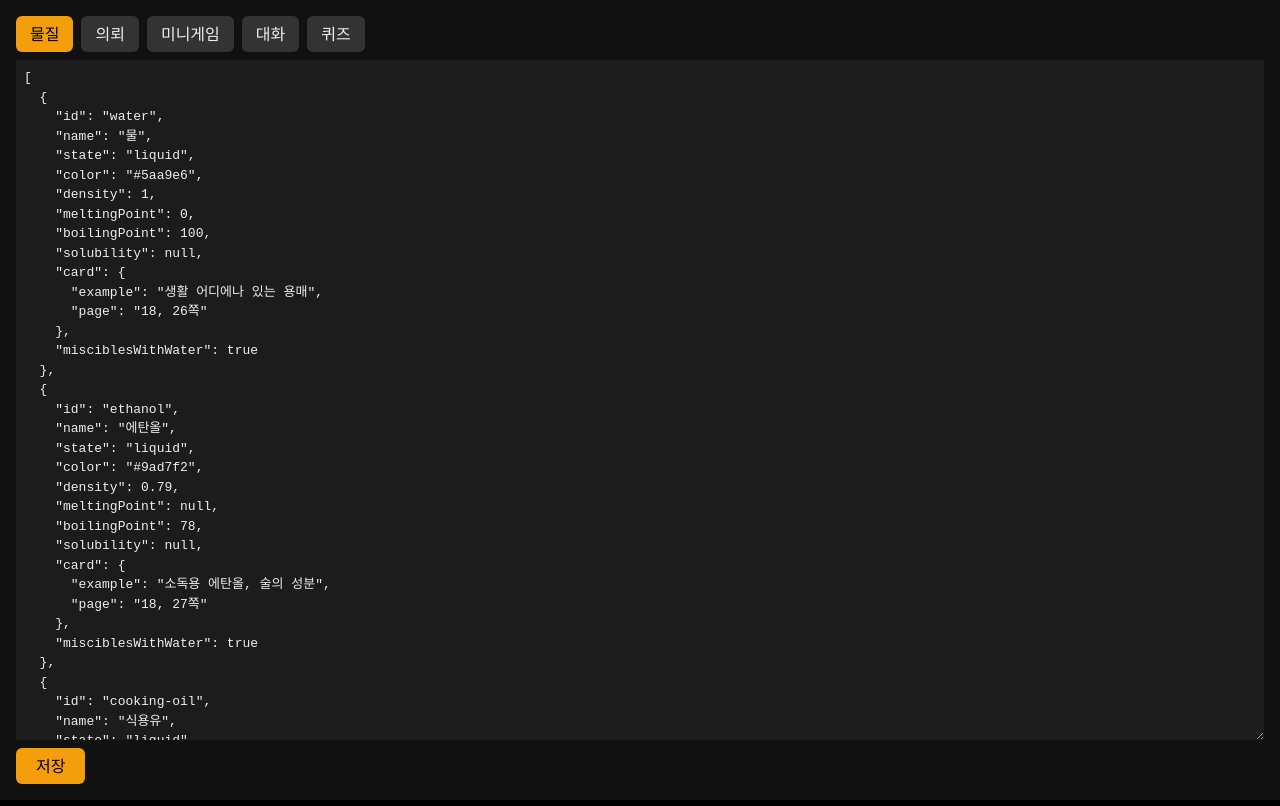
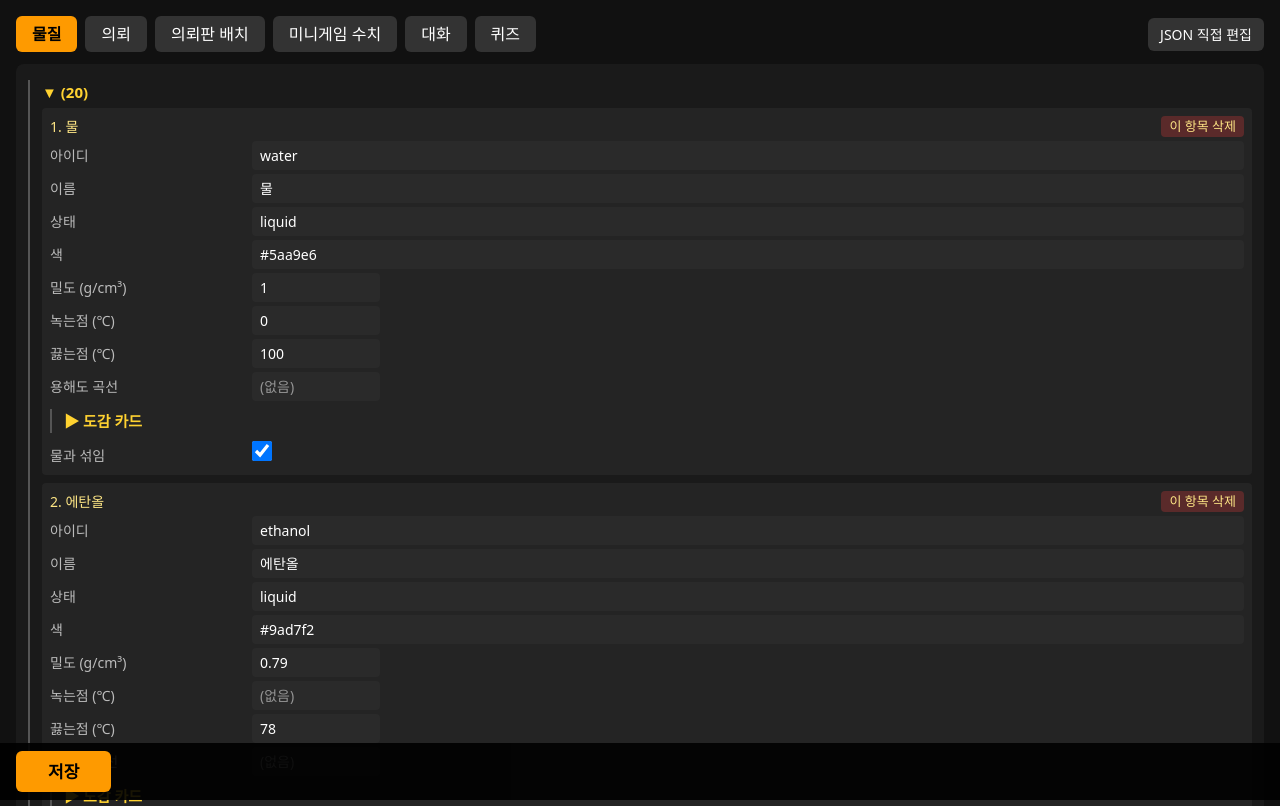
Before and after one commit to tgtec26/snug-matter-properties-game, a Next.js app: page /admin in a window 1280 px wide. Shown: the top 806 px of the page. Built offline with nearby package versions, Linux system fonts and the light colour scheme.

Commit message:
feat: admin form editor and drag-to-place mission board
Co-Authored-By: Claude Sonnet 5.5 <noreply@anthropic.com>

```diff
--- /dev/null
+++ b/app/admin/_components/BoardEditor.tsx
@@ -0,0 +1,33 @@
+'use client';
+
+import { useRef } from 'react';
+
+interface M { id: string; title: string; place: string; kind: string; pos: { x: number; y: number }; [k: string]: unknown }
+const SCALE = 0.7;
+
+/** 의뢰판 배경 위에서 카드를 끌어 위치를 정한다 (무대 1280×800 좌표) */
+export default function BoardEditor({ missions, onChange }: { missions: M[]; onChange: (m: M[]) => void }) {
+  const drag = useRef<{ id: string; dx: number; dy: number } | null>(null);
+  const box = useRef<HTMLDivElement>(null);
+  const local = (e: React.PointerEvent) => { const r = box.current!.getBoundingClientRect(); return { x: (e.clientX - r.left) / SCALE, y: (e.clientY - r.top) / SCALE }; };
+  return (
+    <div className="text-white">
+      <div className="mb-2 text-[14px] text-[#bbb]">카드를 끌어서 옮기세요. 카드 중심이 좌표입니다. 아래 저장 단추를 눌러야 반영됩니다. (연습 의뢰는 지도에 나오지 않음)</div>
+      <div ref={box} className="relative overflow-hidden rounded-lg border border-[#555]" style={{ width: 1280 * SCALE, height: 800 * SCALE, touchAction: 'none' }}
+        onPointerMove={e => { const d = drag.current; if (!d) return; const p = local(e); onChange(missions.map(m => (m.id === d.id ? { ...m, pos: { x: Math.round(p.x - d.dx), y: Math.round(p.y - d.dy) } } : m))); }}
+        onPointerUp={() => { drag.current = null; }} onPointerLeave={() => { drag.current = null; }}>
+        {/* eslint-disable-next-line @next/next/no-img-element */}
+        <img src="/assets/bg/board.webp" alt="" draggable={false} className="absolute inset-0 h-full w-full pointer-events-none" />
+        {missions.filter(m => m.kind !== 'tutorial').map(m => (
+          <div key={m.id} className="absolute -translate-x-1/2 -translate-y-1/2 cursor-grab rounded-2xl border-4 border-amber-600 bg-amber-50 px-3 py-2 text-slate-800 shadow-xl select-none"
+            style={{ left: m.pos.x * SCALE, top: m.pos.y * SCALE, width: 230 * SCALE }}
+            onPointerDown={e => { (e.currentTarget as HTMLElement).setPointerCapture(e.pointerId); const p = local(e); drag.current = { id: m.id, dx: p.x - m.pos.x, dy: p.y - m.pos.y }; }}>
+            <div className="text-[11px] font-bold text-amber-700">{m.kind} · {m.place}</div>
+            <div className="text-[15px] font-black leading-tight">{m.title}</div>
+            <div className="text-[11px] text-slate-500">x {m.pos.x}, y {m.pos.y}</div>
+          </div>
+        ))}
+      </div>
+    </div>
+  );
+}
--- /dev/null
+++ b/app/admin/_components/JsonForm.tsx
@@ -0,0 +1,98 @@
+'use client';
+
+import { useState } from 'react';
+
+type J = string | number | boolean | null | J[] | { [k: string]: J };
+
+const LABEL: Record<string, string> = {
+  id: '아이디', name: '이름', state: '상태', color: '색', density: '밀도 (g/cm³)', densityNote: '밀도 설명', meltingPoint: '녹는점 (℃)', boilingPoint: '끓는점 (℃)',
+  solubility: '용해도 곡선', t: '온도 (℃)', g: '물 100 g당 녹는 양 (g)', misciblesWithWater: '물과 섞임', dissolvesInWater: '물에 녹음', floatsInSaltwater: '소금물에서 뜸',
+  card: '도감 카드', example: '생활 예', page: '교과서 쪽', reference: '자료실 전용', title: '의뢰 이름', place: '장소', npc: '의뢰인', kind: '종류', components: '혼합물 성분',
+  investigate: '조사 미니게임', targets: '조사 대상', steps: '분리 단계', method: '방법', obtains: '얻는 물질', leaves: '남는 물질', intro: '수락 대사', outro: '완료 대사', pos: '지도 위치', x: 'x', y: 'y',
+  mission: '의뢰', q: '문제', choices: '보기', answer: '정답 번호(0부터)', why: '해설', reasons: '불가 안내 문구', hints: '갈림길 힌트', npcs: '의뢰인 정보',
+};
+const label = (k: string) => LABEL[k] ?? k;
+const summary = (v: J, i: number): string => {
+  if (v && typeof v === 'object' && !Array.isArray(v)) {
+    const o = v as Record<string, J>;
+    const s = o.name ?? o.title ?? o.q ?? o.id ?? o.method;
+    if (typeof s === 'string') return `${i + 1}. ${s}`;
+  }
+  return `${i + 1}`;
+};
+const blank = (v: J): J => {
+  if (Array.isArray(v)) return [];
+  if (v && typeof v === 'object') return Object.fromEntries(Object.entries(v).map(([k, x]) => [k, blank(x)]));
+  if (typeof v === 'number') return 0;
+  if (typeof v === 'boolean') return false;
+  return typeof v === 'string' ? '' : null;
+};
+
+const inputCls = 'rounded bg-[#2a2a2a] px-2 py-1 text-[14px] text-white outline-none focus:ring-2 focus:ring-amber-500';
+
+function Node({ k, v, onChange, depth }: { k: string; v: J; onChange: (n: J) => void; depth: number }) {
+  const [open, setOpen] = useState(depth < 1);
+  if (Array.isArray(v)) {
+    const prim = v.every(x => typeof x !== 'object' || x === null);
+    if (prim) return (
+      <Row k={k}>
+        <div className="flex flex-col gap-1 w-full">
+          {v.map((x, i) => (
+            <div key={i} className="flex gap-1">
+              <input className={`${inputCls} flex-1`} value={x === null ? '' : String(x)} onChange={e => onChange(v.map((y, j) => (j === i ? (typeof x === 'number' ? Number(e.target.value) : e.target.value) : y)))} />
+              <button className="rounded bg-[#444] px-2 text-[13px]" onClick={() => onChange(v.filter((_, j) => j !== i))}>삭제</button>
+            </div>
+          ))}
+          <button className="self-start rounded bg-[#444] px-3 py-0.5 text-[13px]" onClick={() => onChange([...v, typeof v[0] === 'number' ? 0 : ''])}>+ 추가</button>
+        </div>
+      </Row>
+    );
+    return (
+      <div className="border-l-2 border-[#555] pl-3 my-1">
+        <button className="text-[15px] font-bold text-amber-300" onClick={() => setOpen(!open)}>{open ? '▼' : '▶'} {label(k)} ({v.length})</button>
+        {open && (
+          <div className="flex flex-col gap-2 mt-1">
+            {v.map((x, i) => (
+              <div key={i} className="rounded bg-[#242424] p-2">
+                <div className="flex justify-between text-[14px] text-amber-200 mb-1"><span>{summary(x, i)}</span>
+                  <button className="rounded bg-[#5a2a2a] px-2 text-[13px]" onClick={() => onChange(v.filter((_, j) => j !== i))}>이 항목 삭제</button></div>
+                <Node k="" v={x} depth={depth + 1} onChange={n => onChange(v.map((y, j) => (j === i ? n : y)))} />
+              </div>
+            ))}
+            <button className="self-start rounded bg-[#444] px-3 py-1 text-[13px]" onClick={() => onChange([...v, v.length ? blank(v[v.length - 1]) : {}])}>+ 항목 추가</button>
+          </div>
+        )}
+      </div>
+    );
+  }
+  if (v && typeof v === 'object') {
+    const inner = (
+      <div className="flex flex-col gap-1">
+        {Object.entries(v).map(([ck, cv]) => <Node key={ck} k={ck} v={cv} depth={depth + 1} onChange={n => onChange({ ...v, [ck]: n })} />)}
+      </div>
+    );
+    return k ? (
+      <div className="border-l-2 border-[#555] pl-3 my-1">
+        <button className="text-[15px] font-bold text-amber-300" onClick={() => setOpen(!open)}>{open ? '▼' : '▶'} {label(k)}</button>
+        {open && inner}
+      </div>
+    ) : inner;
+  }
+  if (typeof v === 'boolean') return <Row k={k}><input type="checkbox" className="h-5 w-5" checked={v} onChange={e => onChange(e.target.checked)} /></Row>;
+  if (typeof v === 'string' && (v.length > 36 || v.includes('\n'))) return <Row k={k}><textarea className={`${inputCls} w-full`} rows={2} value={v} onChange={e => onChange(e.target.value)} /></Row>;
+  return (
+    <Row k={k}>
+      <input className={`${inputCls} ${typeof v === 'number' || v === null ? 'w-32' : 'w-full'}`} value={v === null ? '' : String(v)} placeholder={v === null ? '(없음)' : ''}
+        onChange={e => { const t = e.target.value; onChange(typeof v === 'number' || v === null ? (t === '' ? null : Number.isNaN(Number(t)) ? t : Number(t)) : t); }} />
+    </Row>
+  );
+}
+
+function Row({ k, children }: { k: string; children: React.ReactNode }) {
+  return <div className="flex items-start gap-3"><div className="w-[190px] shrink-0 pt-1 text-[14px] text-[#bbb]">{k ? label(k) : ''}</div><div className="flex-1">{children}</div></div>;
+}
+
+/** 어떤 JSON이든 입력칸으로 편집하는 폼 */
+export default function JsonForm({ value, onChange }: { value: J; onChange: (v: J) => void }) {
+  return <div className="text-white"><Node k="" v={value} depth={0} onChange={onChange} /></div>;
+}
--- a/app/admin/page.tsx
+++ b/app/admin/page.tsx
@@ -1,36 +1,56 @@
 'use client';
 
 import { useEffect, useState } from 'react';
+import JsonForm from './_components/JsonForm';
+import BoardEditor from './_components/BoardEditor';
 
 const TABS = [
-  ['substances', '물질'], ['missions', '의뢰'], ['minigame-config', '미니게임'], ['dialog-config', '대화'], ['quiz-pool', '퀴즈'],
+  ['substances', '물질'], ['missions', '의뢰'], ['board', '의뢰판 배치'], ['minigame-config', '미니게임 수치'], ['dialog-config', '대화'], ['quiz-pool', '퀴즈'],
 ] as const;
+type Tab = (typeof TABS)[number][0];
+const fileOf = (t: Tab) => (t === 'board' ? 'missions' : t);
 
-/** 데이터 JSON 편집기: 형식 오류면 저장이 꺼진다. 저장 후 게임 페이지를 새로고침하면 반영된다. 배포 서버는 저장 403 */
+/** 데이터 편집기: 입력 칸(기본) / JSON 직접 편집 / 의뢰판 카드 끌어 배치. 저장은 개발 서버에서만(배포 403), 저장 후 게임 새로고침 */
 export default function Admin() {
-  const [file, setFile] = useState<(typeof TABS)[number][0]>('substances');
-  const [text, setText] = useState<string | null>(null);
+  const [tab, setTab] = useState<Tab>('substances');
+  const [data, setData] = useState<unknown>(null);
+  const [raw, setRaw] = useState(false);
+  const [text, setText] = useState('');
   const [status, setStatus] = useState('');
+
   useEffect(() => {
-    fetch(`/api/admin/${file}`).then(r => r.json()).then(v => setText(JSON.stringify(v, null, 2)));
-  }, [file]);
-  let parsed: unknown = null; let err = '';
-  if (text !== null) { try { parsed = JSON.parse(text); } catch (e) { err = String(e); } }
+    let alive = true;
+    fetch(`/api/admin/${fileOf(tab)}`).then(r => r.json()).then(v => { if (alive) { setData(v); setText(JSON.stringify(v, null, 2)); } });
+    return () => { alive = false; };
+  }, [tab]);
+
+  const switchTab = (t: Tab) => { setData(null); setRaw(false); setTab(t); };
+  let err = '';
+  let out = data;
+  if (raw) { try { out = JSON.parse(text); } catch (e) { err = String(e); } }
   const save = async () => {
-    const r = await fetch(`/api/admin/${file}`, { method: 'POST', headers: { 'Content-Type': 'application/json' }, body: JSON.stringify(parsed) });
-    setStatus(r.ok ? '저장됨' : `저장 실패 (${r.status})`); setTimeout(() => setStatus(''), 4000);
+    const r = await fetch(`/api/admin/${fileOf(tab)}`, { method: 'POST', headers: { 'Content-Type': 'application/json' }, body: JSON.stringify(out) });
+    setStatus(r.ok ? '저장됨 — 게임 화면을 새로고침하면 반영됩니다' : `저장 실패 (${r.status}${r.status === 403 ? ', 배포 서버에서는 저장할 수 없어요' : ''})`);
+    setTimeout(() => setStatus(''), 6000);
   };
+  const toggleRaw = () => { if (!raw) setText(JSON.stringify(data, null, 2)); else if (!err) setData(out); setRaw(!raw); };
+
   return (
-    <div style={{ padding: 16, background: '#111', color: '#eee', minHeight: '100vh', display: 'flex', flexDirection: 'column', gap: 8 }}>
-      <div style={{ display: 'flex', gap: 8 }}>
-        {TABS.map(([f, n]) => <button key={f} onClick={() => { setText(null); setFile(f); }} style={{ padding: '6px 14px', background: f === file ? '#f59e0b' : '#333', color: f === file ? '#000' : '#eee', borderRadius: 6 }}>{n}</button>)}
+    <div className="min-h-screen bg-[#111] p-4 text-white" style={{ fontFamily: 'system-ui, sans-serif' }}>
+      <div className="mb-3 flex flex-wrap items-center gap-2">
+        {TABS.map(([f, n]) => <button key={f} onClick={() => switchTab(f)} className={`rounded-md px-4 py-1.5 text-[16px] ${f === tab ? 'bg-amber-500 text-black font-bold' : 'bg-[#333]'}`}>{n}</button>)}
+        {tab !== 'board' && <button onClick={toggleRaw} className="ml-auto rounded-md bg-[#333] px-3 py-1.5 text-[14px]">{raw ? '입력 칸으로 보기' : 'JSON 직접 편집'}</button>}
       </div>
-      <textarea value={text ?? '불러오는 중…'} onChange={e => setText(e.target.value)} spellCheck={false}
-        style={{ flex: 1, minHeight: '75vh', background: '#1c1c1c', color: '#eee', fontFamily: 'monospace', fontSize: 13, padding: 8 }} />
-      {err && <div style={{ color: '#f87171', fontSize: 12 }}>{err}</div>}
-      <div style={{ display: 'flex', gap: 8, alignItems: 'center' }}>
-        <button onClick={save} disabled={!!err || text === null} style={{ padding: '6px 20px', background: '#f59e0b', color: '#000', borderRadius: 6, opacity: err ? 0.4 : 1 }}>저장</button>
-        <span style={{ fontSize: 12 }}>{status}</span>
+      <div className="rounded-lg bg-[#1a1a1a] p-3 pb-16">
+        {data === null ? <div className="text-[#888]">불러오는 중…</div>
+          : tab === 'board' ? <BoardEditor missions={data as never} onChange={m => setData(m)} />
+          : raw ? <textarea value={text} onChange={e => setText(e.target.value)} spellCheck={false} className="h-[75vh] w-full rounded bg-[#1c1c1c] p-2 font-mono text-[13px] text-[#eee]" />
+          : <JsonForm value={data as never} onChange={v => setData(v)} />}
+        {err && <div className="mt-2 text-[13px] text-red-400">{err}</div>}
+      </div>
+      <div className="fixed inset-x-0 bottom-0 flex items-center gap-3 bg-black/90 px-4 py-2">
+        <button onClick={save} disabled={!!err || data === null} className="rounded-md bg-amber-500 px-8 py-2 text-[17px] font-bold text-black disabled:opacity-40">저장</button>
+        <span className="text-[14px]">{status}</span>
       </div>
     </div>
   );
```
